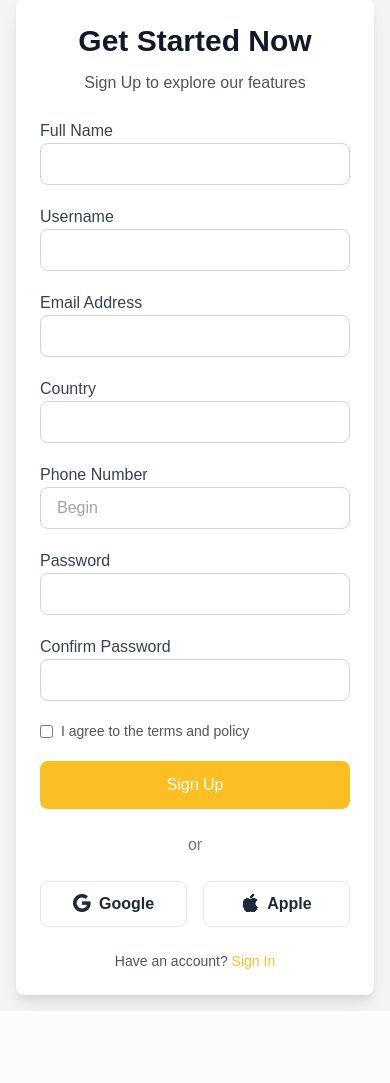
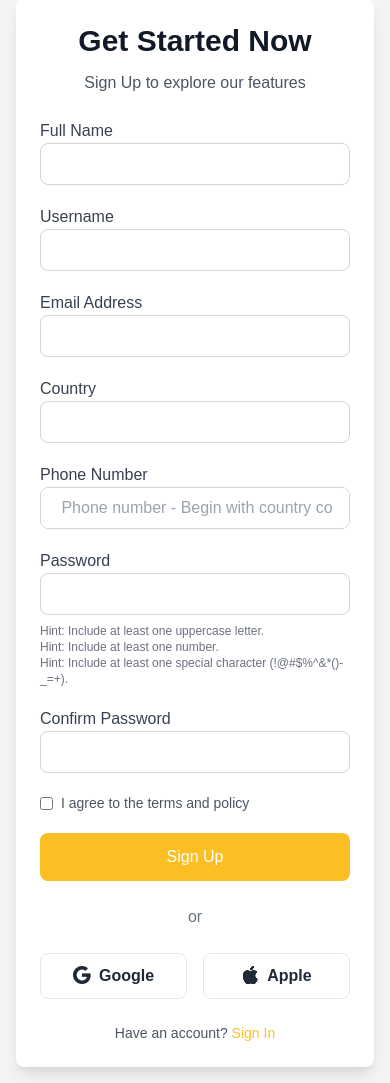
Before and after one commit to Stephen842/FurniHive, a Django app: page /signup/ in a window 390 px wide. Shown: the part 17-1100 px from the top of the page. Before the commit the page ends 1027 px from the top, so only its background shows below. Run offline with Django 5.2, Linux system fonts and the light colour scheme; style sheets or scripts are compiled from the project's sources; some libraries are stand-ins or nearby versions; some web fonts are replaced.

Commit message:
Did some serious hotifixing on my sign up page in regard to the phone number input field using international phone number validation process

```diff
--- a/interior/furniture/forms.py
+++ b/interior/furniture/forms.py
@@ -1,8 +1,10 @@
 from django import forms
-from django.contrib.auth import authenticate
 from django.core.exceptions import ValidationError
 from django_countries.fields import CountryField
 from django_countries.widgets import CountrySelectWidget
+from phonenumber_field.widgets import PhoneNumberPrefixWidget
+from phonenumber_field.formfields import PhoneNumberField
+from django.forms.widgets import TextInput
 from .models import MyUsers, CartItem
 
 class UserForm(forms.ModelForm):
@@ -19,13 +21,22 @@ class UserForm(forms.ModelForm):
     )
 
     country = CountryField(blank_label='Select Country').formfield(
-        widget=CountrySelectWidget(attrs={'class': 'form-control'}),
+        widget=CountrySelectWidget(),
         required=True
+    )
+
+    phone = PhoneNumberField(
+        initial="+1",
+        required=True,
     )
 
     class Meta:
         model = MyUsers
         fields = ['name', 'username', 'email', 'phone', 'country', 'password1', 'password2']
+
+        widgets = {
+            'phone': PhoneNumberPrefixWidget(widgets=[TextInput()]),
+        }
 
     def clean_name(self):
         name = self.cleaned_data.get('name')
@@ -48,34 +59,52 @@ class UserForm(forms.ModelForm):
         return email
 
     def clean_phone(self):
-        phone = self.cleaned_data.get('phone')
-        if len(phone) < 8:
-            raise forms.ValidationError('Phone number is too short')
+        phone = self.cleaned_data.get("phone")
+
+
+        if not phone:
+            raise forms.ValidationError("Phone number is required.")
+
+        phone = str(phone).strip().replace(" ", "")
+
+        # Remove leading zero if present
+        if phone.startswith("0"):
+            phone = phone[1:]
+
+        # Check if phone number already exists
         if MyUsers.objects.filter(phone=phone).exists():
             raise forms.ValidationError('Phone Number Already Registered...')
+
         return phone
 
     def clean_password1(self):
         password = self.cleaned_data.get('password1')
+        hint_messages = []
+
         if not password:
             raise forms.ValidationError("Password is required.")
 
-        # Ensure password has at least one uppercase, one number, and one special character
+        # Check for uppercase letter
         if not any(char.isupper() for char in password):
-            raise forms.ValidationError("Password must contain at least one uppercase letter.")
+            hint_messages.append("Include at least one uppercase letter.")
+
+        # Check for a number
         if not any(char.isdigit() for char in password):
-            raise forms.ValidationError("Password must contain at least one number.")
+            hint_messages.append("Include at least one number.")
+
+        # Check for a special character
         if not any(char in "!@#$%^&*()-_=+" for char in password):
-            raise forms.ValidationError("Password must contain at least one special character.")
+            hint_messages.append("Include at least one special character (!@#$%^&*()-_=+).")
+
+        # If there are any hints, return a combined message instead of raising an error immediately
+        if hint_messages:
+            raise forms.ValidationError("\n".join(hint_messages))
 
         return password
 
     def clean_password2(self):
         password1 = self.cleaned_data.get('password1')
         password2 = self.cleaned_data.get('password2')
-
-        if not password1 or not password2:
-            raise forms.ValidationError("Both password fields are required.")
 
         if password1 != password2:
             raise forms.ValidationError("Passwords do not match.")
--- a/interior/furniture/models.py
+++ b/interior/furniture/models.py
@@ -51,7 +51,7 @@ class MyUsers(AbstractBaseUser, PermissionsMixin):  # Add PermissionsMixin here
     name = models.CharField(max_length=100, blank=False)
     username = models.CharField(max_length=100, unique=True, blank=False)
     email = models.EmailField(unique=True, blank=False)
-    phone = PhoneNumberField(region='US', unique=True)
+    phone = models.CharField(max_length=25, unique=True, blank=False, null=False)
     country = CountryField(blank_label='Select Country',)
 
     is_active = models.BooleanField(default=True)
--- a/interior/furniture/templates/pages/signup.html
+++ b/interior/furniture/templates/pages/signup.html
@@ -78,12 +78,20 @@
 
                     <div>
                         <label class="block text-gray-700 font-medium">Phone Number</label>
-                        {{ form.phone|attr:"placeholder = Begin with a country code"|add_class:"w-full px-4 py-2 border border-gray-300 rounded-lg focus:outline-none focus:ring-1 focus:ring-yellow-300"}}
+                        <div class="flex items-center border border-gray-300 rounded-lg overflow-hidden bg-white">
+                            {{ form.phone|attr:"placeholder: Phone number - Begin with country code"|add_class:"w-full px-4 py-2 focus:outline-none focus:ring-1 focus:ring-yellow-300" }}
+                        </div>
                     </div>
 
                     <div>
                         <label class="block text-gray-700 font-medium">Password</label>
                         {{ form.password1|add_class:"w-full px-4 py-2 border border-gray-300 rounded-lg focus:outline-none focus:ring-1 focus:ring-yellow-300"}}
+
+                        <div class="mt-2 text-xs">
+                            <p class="text-gray-500">Hint: Include at least one uppercase letter.</p>
+                            <p class="text-gray-500">Hint: Include at least one number.</p>
+                            <p class="text-gray-500">Hint: Include at least one special character (!@#$%^&*()-_=+).</p>
+                        </div>
                     </div>
 
                     <div>
--- a/interior/furniture/views.py
+++ b/interior/furniture/views.py
@@ -19,11 +19,15 @@ from .forms import UserForm, SigninForm, CartItemForm
 # Create your views here.
 
 def signup(request):
+    if request.user.is_authenticated:
+        # Redirect to store page if user is already logged in
+        return redirect('store')
+
     if request.method == "POST":
         form = UserForm(request.POST)
         if form.is_valid():
             form.save() # Password is already hashed in the form
-            return redirect(request.GET.get('next', 'store'))
+            return redirect(request.GET.get('next', 'signin'))
     else:
         form = UserForm()
 
@@ -37,6 +41,10 @@ def signup(request):
 
 
 def signin(request):
+    if request.user.is_authenticated:
+        # Redirect to store page if user is already logged in
+        return redirect('store')
+
     if request.method == 'POST':
         form = SigninForm(request.POST)
         if form.is_valid():
--- a/interior/interior/settings.py
+++ b/interior/interior/settings.py
@@ -50,7 +50,6 @@ INSTALLED_APPS = [
     'django.contrib.humanize',
     'phonenumber_field',
     'django_countries',
-
 ]
 
 AUTHENTICATION_BACKENDS = [
```
Also changed, not shown: interior/furniture/migrations/0002_alter_myusers_phone.py (added), interior/furniture/migrations/0003_alter_myusers_phone.py (added), interior/furniture/migrations/0004_alter_myusers_phone.py (added), interior/furniture/migrations/0005_alter_myusers_phone.py (added), interior/furniture/migrations/0006_alter_myusers_phone.py (added).
